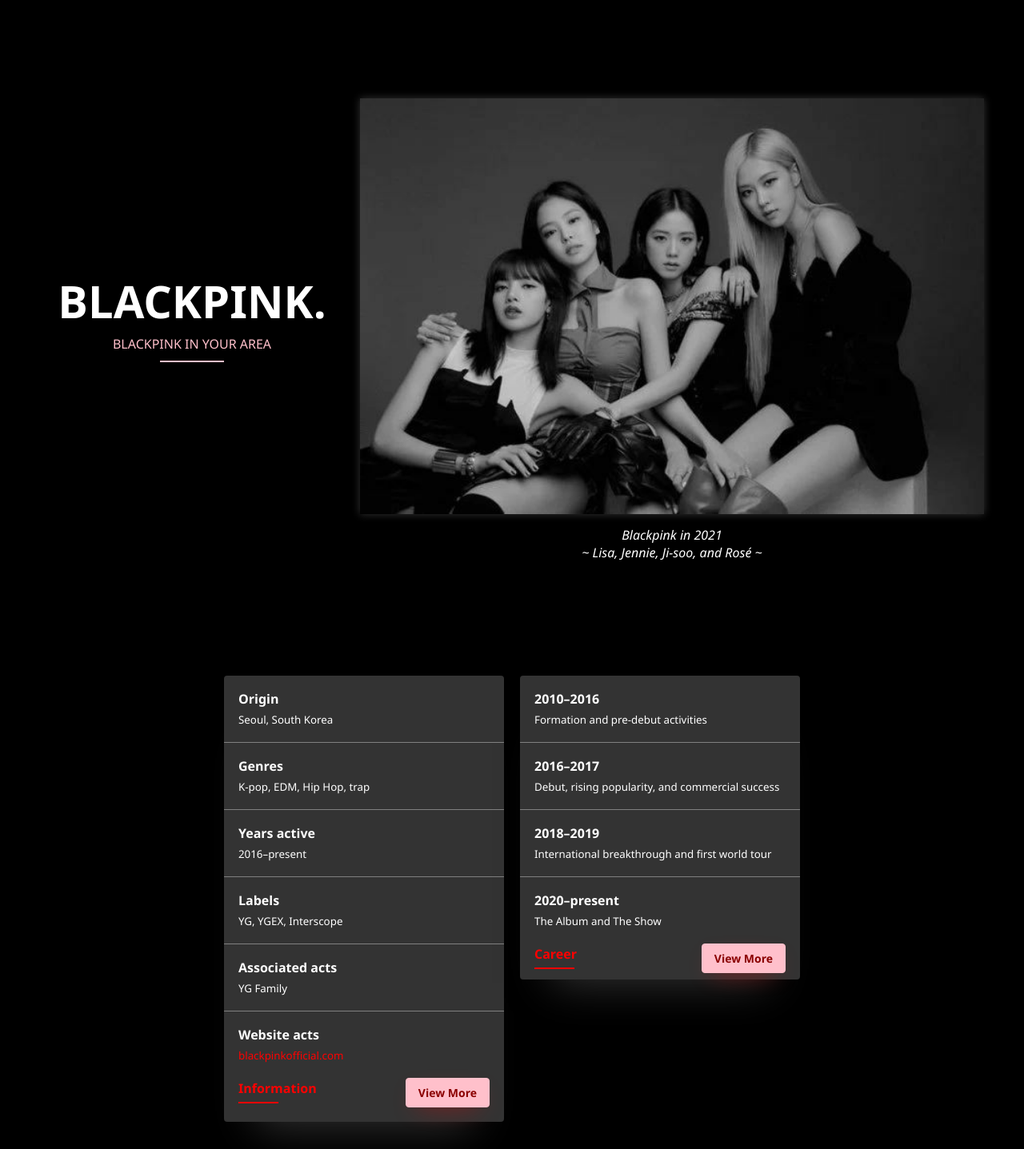
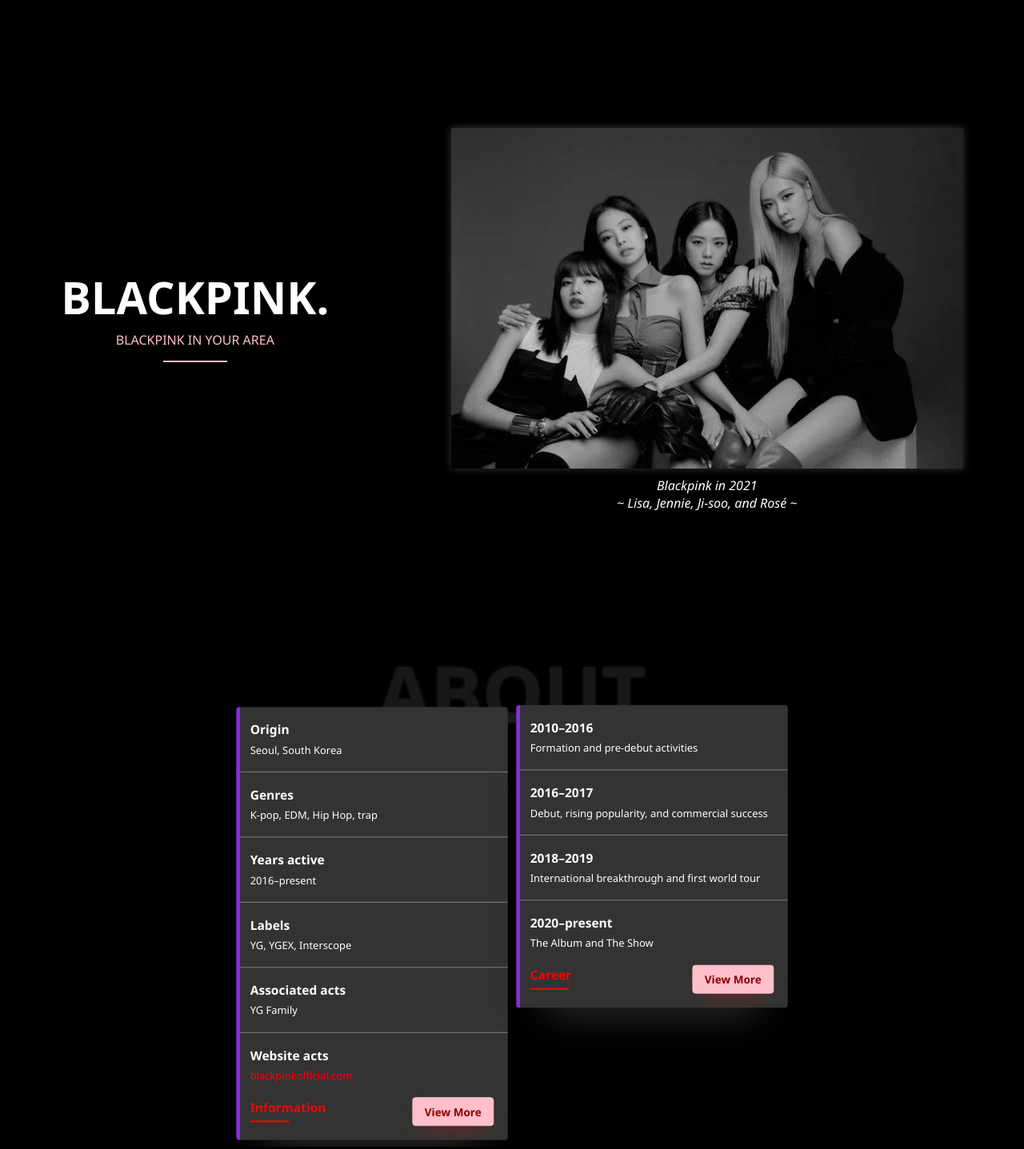
Before and after one commit to fatahkbm123/FFC-Tribute-Page-BlackPink, a plain HTML site: page index.html in a window 1280 px wide. Shown: the top 1437 px of the page at 80% size. Drawn offline with Linux system fonts and the light colour scheme.

Commit message:
Mengedit tribute-page-blackpink

```diff
--- a/index.html
+++ b/index.html
@@ -27,7 +27,9 @@
             </div>
         </div>
 
-        <div id="tribute-info">
+        <div id="tribute-info" style="position: relative;">
+            <h1>About</h1>
+            <div class="contentInfo">
                 <div class="bgInformation">
                     <div class="formGroup">
                         <p>Origin</p>
@@ -91,6 +93,7 @@
                     </div>
                 </div>
             </div>
+        </div>
 
         <div class="channelYoutube">
             <h1>Video Album</h1>
@@ -117,6 +120,7 @@
             </a>
         </div>
     </section>
+    <script src="https://cdn.freecodecamp.org/testable-projects-fcc/v1/bundle.js"></script>
 </body>
 
 </html>
--- a/style.css
+++ b/style.css
@@ -13,32 +13,25 @@ body {
 .header {
     width: 100%;
     display: flex;
-    justify-content: center;
+    justify-content: space-between;
     align-items: center;
-    min-height: 100vh;
-    flex-wrap: wrap !important;
+    height: 100vh;
+    flex-wrap: wrap;
+    text-align: center;
 }
 
-/* .header > * {
-    border: 1px solid white;
-} */
-
 #title {
-    width: 400px;
-    padding: 50px;
-    text-align: center;
+    margin: auto;
 }
 
 #title h1 {
     display: flex;
-    justify-content: center;
     text-transform: uppercase;
     font-size: 3.5rem;
     font-weight: 900;
 }
 
 #title p {
-    text-align: center;
     font-weight: 400;
     text-transform: uppercase;
     color: pink;
@@ -48,21 +41,19 @@ body {
 #title p:after {
     content: '';
     display: block;
-    margin: 10px auto;
+    margin: 15px auto;
     width: 80px;
     height: 2px;
     background: pink;
 }
 
 #img-div {
-    margin-top: 25px;
-    width: 800px;
-    padding: 0 10px;
-    box-sizing: border-box;
+    margin: auto;
 }
 
 #img-div img {
-    width: 100%;
+    display: block;
+    max-width: 100%;
     box-shadow: 0 0 10px #333;
 }
 
@@ -77,15 +68,16 @@ body {
     margin-top: 0px;
 }
 
-#tribute-info {
+#tribute-info  {
+    overflow: hidden;
+}
+
+#tribute-info .contentInfo {
     margin-top: 35px;
     display: flex;
     justify-content: center;
 }
 
-#tribute-info > * {
-    margin: 10px;
-}
 
 h3 {
     padding: 20px;
@@ -99,9 +91,28 @@ h3 {
     border-radius: 4px;
     transition: .3s all ease-in-out;
     box-shadow: 0 45px 50px -40px #333;
+    transform: scale(.97);
+    position: relative;
+    overflow: hidden;
+}
+
+.bgInformation:after, .career:after {
+    content: '';
+    position: absolute;
+    left: 0;
+    top: 0;
+    background: blueviolet;
+    width: 5px;
+    height: 100%;
+    transition: .3s all ease-in-out;
+}
+
+.bgInformation:hover:after, .career:hover:after {
+    background: darkred;
 }
 
 .bgInformation:hover, .career:hover {
+    transform: scale(1);
     background: lightpink;
     transform: translateY(-5px);
     box-shadow: 0 30px 25px -20px #333;
@@ -132,7 +143,7 @@ h3 {
 }
 
 .career {
-    height: 380px;
+    height: 100%;
 }
 
 .formGroup {
@@ -205,12 +216,19 @@ a {
     padding: 0 100px;
 }
 
-.channelYoutube h1 {
+.channelYoutube h1, #tribute-info h1 {
     text-align: center;
-    color: #333;
+    color: rgb(27, 27, 27);
     font-size: 6rem;
     text-transform: uppercase;
     font-weight: 900;
+    opacity: 0.9;
+    cursor: default;
+    text-shadow: 0 0 5px rgb(27, 27, 27);
+}
+
+#tribute-info h1 {
+    margin-bottom: -90px;
 }
 
 .channelYoutube div {
@@ -227,6 +245,11 @@ a {
 
 iframe {
     border-radius: 4px;
+    box-shadow: 0 -20px 50px 0px #333;
+    position: relative;
+}
+
+iframe:nth-child(3) {
     box-shadow: 0 45px 50px -40px #333;
 }
 
@@ -235,8 +258,12 @@ a:hover {
 }
 
 @media(max-width: 600px) {
+    .header {
+        justify-content: center;
+    }
+
     #title h1 {
-        font-size: 3rem;
+        font-size: 2.5rem;
     }
 
     #title p {
@@ -244,8 +271,7 @@ a:hover {
     }
 
     #img-div  {
-        margin-top: -50px;
-        padding: 0;
+        margin-top: 0px;
     }
 
     #img-div div  {
@@ -256,7 +282,7 @@ a:hover {
         margin-bottom: 5px;
     }
 
-    #tribute-info {
+    #tribute-info .contentInfo {
         flex-wrap: wrap;
         justify-content: center;
         align-items: center;
@@ -279,12 +305,10 @@ a:hover {
     .header {
         flex-wrap: wrap;
     }
+}
 
-    #title {
-        padding: 0;
-    }
-
+@media (max-width: 355px) {
     .channelYoutube h1 {
-        font-size: 4rem;
+        font-size: 3rem;
     }
 }
```
Lines whose indentation alone changed are shown as unchanged.
